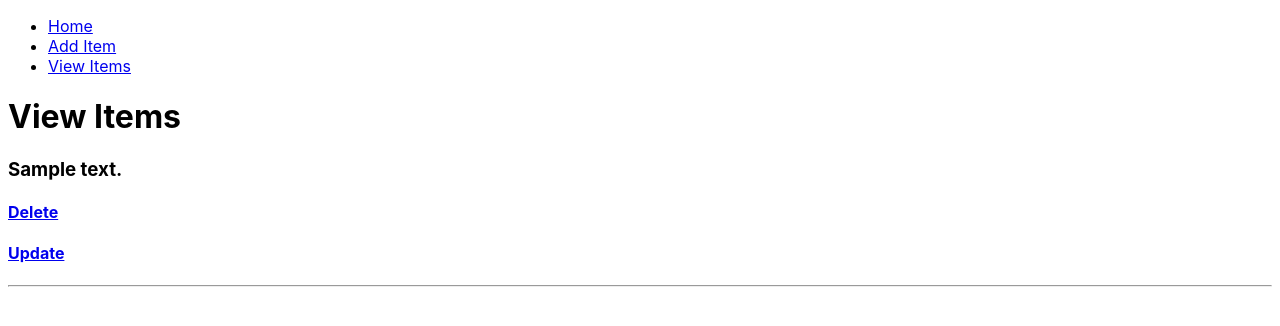
After one commit to jere-mie/flask-workshop, a Flask app: page /view in a window 1280 px wide. The commit adds this page. Shown: the top 326 px of the page. Run offline with Flask 2, Linux system fonts and the light colour scheme; tables that the repository leaves empty hold one stand-in row (values such as "Sample post").

Commit message:
updated for winhacks 2022

```diff
--- a/app.py
+++ b/app.py
@@ -1,5 +1,7 @@
-# importing in core Flask modules
+# importing core Flask modules
 from flask import Flask, render_template, url_for, redirect, request
+from flask_sqlalchemy import SQLAlchemy
+import os
 import json
 
 # this is for getting the secret key
@@ -9,38 +11,65 @@ with open('secrets.json') as f:
 # creating an instance of Flask as our app
 app = Flask(__name__)
 app.config['SECRET_KEY'] = data['secret_key']
+app.config['SQLALCHEMY_DATABASE_URI'] = 'sqlite:///site.db'
+db = SQLAlchemy(app)
 
-# redirect to homepage
+# create model for item
+class Item(db.Model):
+    id = db.Column(db.Integer, primary_key=True)
+    content = db.Column(db.String(256), nullable=False)
+
+    def __repr__(self):
+        return f'Item {self.id} => {self.content}'
+
+# home
 @app.route('/', methods=['GET'])
 @app.route('/home', methods=['GET'])
 def home():
     return render_template('home.html')
 
-# redirect to about page
-@app.route('/about', methods=['GET'])
-def about():
-    return render_template('about.html')
+# add item
+@app.route('/add', methods=['GET', 'POST'])
+def add():
+    if request.method == 'POST':
+        content = request.form['content']
+        item = Item(content=content)
+        db.session.add(item)
+        db.session.commit()
+        return redirect(url_for('home'))
+    else:
+        return render_template('add.html')
 
-# redirect to contact page
-@app.route('/contact', methods=['GET'])
-def contact():
-    contacts = ['Jeremie - Developer','Walid - UI/UX','Matt - Designer']
-    return render_template('contact.html', contacts=contacts)
+# view all items
+@app.route('/view')
+def view():
+    items = Item.query.all()
+    return render_template('view.html', items=items)
 
-# method demonstrating receiving POST request
-@app.route('/calc', methods=['GET', 'POST'])
-def calc():
+# delete item
+@app.route('/delete/<int:id>')
+def delete(id):
+    item = Item.query.get_or_404(id)
+    db.session.delete(item)
+    db.session.commit()
+    return redirect(url_for('home'))
+
+# update item
+@app.route('/update/<int:id>', methods=['GET', 'POST'])
+def update(id):
+    item = Item.query.get_or_404(id)
     if request.method == 'POST':
-        num = request.form['num']
-        return redirect(url_for('calculate', num=num))
+        item.content = request.form['content']
+        db.session.commit()
+        return redirect(url_for('home'))
     else:
-        return render_template('calc.html')
-
-# method demonstrating passing in a parameter into a route
-@app.route('/calculate/<int:num>', methods=['GET'])
-def calculate(num):
-    return render_template('result.html', number=num*3)
+        return render_template('update.html', item=item)
 
 # this is what allows you to run the app
 if __name__ == "__main__":
+    # creating db if it doesn't exist
+    if not os.path.exists('site.db'):
+        db.create_all()
+
+    # running the app
     app.run(debug=True)
--- a/static/style.css
+++ b/static/style.css
@@ -1,4 +1,6 @@
-.container{
-    width: 80%;
-    margin: auto;
+body{
+    font-family: -apple-system, BlinkMacSystemFont, 'Segoe UI', Roboto, Oxygen, Ubuntu, Cantarell, 'Open Sans', 'Helvetica Neue', sans-serif;
 }
+.center{
+    text-align: center;
+}
--- a/templates/about.html
+++ /dev/null
@@ -1,4 +0,0 @@
-{% extends 'layout.html' %}
-{% block content %}
-<h1>About</h1>
-{% endblock %}
--- a/templates/layout.html
+++ b/templates/layout.html
@@ -13,13 +13,10 @@
         <nav>
             <ul>
                 <li><a href="{{ url_for('home') }}">Home</a></li>
-                <li><a href="{{ url_for('about') }}">About</a></li>
-                <li><a href="{{ url_for('contact') }}">Contact</a></li>
-                <li><a href="{{ url_for('calc') }}">Calc</a></li>
+                <li><a href="{{ url_for('add') }}">Add Item</a></li>
+                <li><a href="{{ url_for('view') }}">View Items</a></li>
             </ul>
         </nav>
-        <div class="container">
-            {% block content %}{% endblock %}
-        </div>
+    {% block content %}{% endblock %}
     </body>
 </html>
--- /dev/null
+++ b/templates/view.html
@@ -0,0 +1,13 @@
+{% extends 'layout.html' %}
+{% block content %}
+<h1>View Items</h1>
+
+{% for item in items %}
+<h3>{{ item.content }}</h3>
+<h4><a href="{{ url_for('delete', id=item.id) }}">Delete</a></h4>
+<h4><a href="{{ url_for('update', id=item.id) }}">Update</a></h4>
+<hr>
+
+{% endfor %}
+
+{% endblock %}
```
Also changed, not shown: templates/add.html (added, +9 -0 lines), templates/calc.html (deleted, +0 -12 lines), templates/contact.html (deleted, +0 -7 lines), templates/result.html (deleted, +0 -9 lines), templates/update.html (added, +9 -0 lines), README.md, 1 other file.
